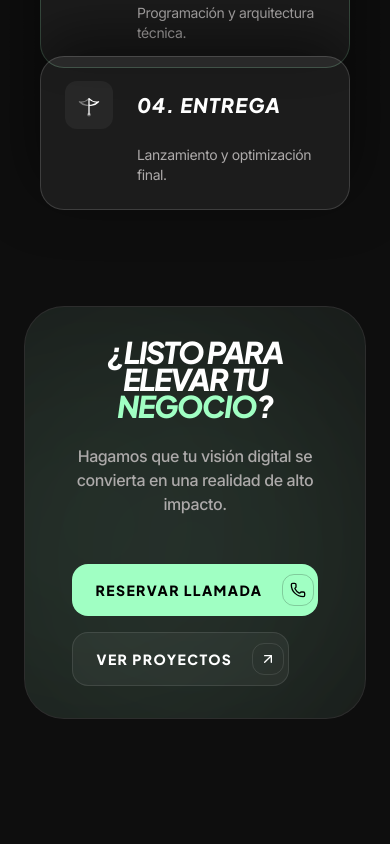
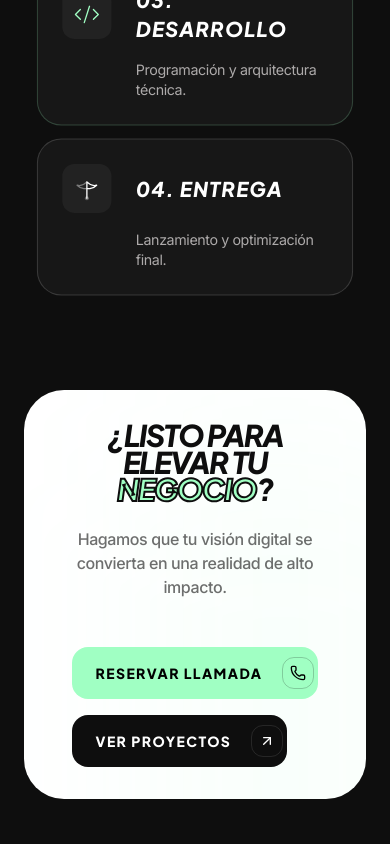
Before and after one commit to lautibus-a11y/PortFolioBroadcast, a React (Vite) app: page / in a window 390 px wide. Shown: the part 5920-6764 px from the top of the page. Built offline with nearby package versions, Linux system fonts and the light colour scheme.

Commit message:
feat(ui): revert accordion stacking and expand white color theme across sections

```diff
--- a/src/components/About.tsx
+++ b/src/components/About.tsx
@@ -166,18 +166,23 @@ export default function About() {
             )}
 
             {tab === "formation" && (
-              <div style={{ borderLeft: "1px solid rgba(255,255,255,0.1)", paddingLeft: "2rem" }}>
+              <div className="space-y-6 pt-4">
                 {formation.map((item, i) => (
-                  <div key={i} style={{ position: "relative", marginBottom: i < formation.length - 1 ? "2.5rem" : 0 }}>
-                    <div style={{
-                      position: "absolute", left: -33, top: 6,
-                      width: 14, height: 14, borderRadius: "50%",
-                      border: "2px solid #a0ffc3", background: "#0e0e0e",
-                      boxShadow: "0 0 10px rgba(160,255,195,0.4)"
-                    }} />
-                    <div style={{ color: "#a0ffc3", fontWeight: 700, marginBottom: 4 }}>{item.title}</div>
-                    <div style={{ color: "rgba(255,255,255,0.45)", fontSize: "0.85rem", lineHeight: 1.6 }}>{item.desc}</div>
-                  </div>
+                  <motion.div
+                    key={i}
+                    initial={{ opacity: 0, x: -20 }}
+                    whileInView={{ opacity: 1, x: 0 }}
+                    transition={{ delay: i * 0.1 }}
+                    className="p-6 bg-white rounded-2xl border border-white/10 shadow-xl group/item"
+                  >
+                    <div className="flex items-center gap-4 mb-3">
+                      <div className="w-8 h-8 rounded-lg bg-[#0e0e0e] flex items-center justify-center">
+                         <div className="w-2 h-2 rounded-full bg-primary shadow-[0_0_10px_rgba(160,255,195,0.8)]" />
+                      </div>
+                      <div className="font-headline font-black text-[#0e0e0e] text-lg uppercase italic tracking-tight">{item.title}</div>
+                    </div>
+                    <div className="text-[#0e0e0e]/60 font-body text-sm leading-relaxed pl-12">{item.desc}</div>
+                  </motion.div>
                 ))}
               </div>
             )}
--- a/src/components/Contact.tsx
+++ b/src/components/Contact.tsx
@@ -20,9 +20,9 @@ export default function Contact() {
 
       {/* Header */}
       <div className="text-center mb-20 md:mb-32">
-        <div className="inline-flex items-center gap-3 px-6 py-2 rounded-full border border-white/10 bg-white/[0.02] mb-10">
-          <MessageCircle className="w-4 h-4 text-primary" />
-          <span className="text-[11px] font-black tracking-[0.3em] uppercase text-white/90">Contacto</span>
+        <div className="inline-flex items-center gap-3 px-6 py-2 rounded-full bg-white mb-10 shadow-[0_0_30px_rgba(255,255,255,0.1)]">
+          <MessageCircle className="w-4 h-4 text-[#0e0e0e]" />
+          <span className="text-[11px] font-black tracking-[0.3em] uppercase text-[#0e0e0e]">Contacto</span>
         </div>
         <h2 className="font-headline text-5xl sm:text-6xl md:text-7xl font-black tracking-tighter leading-[0.9] mb-6">
           <span className="text-white">Hablemos de </span>
--- a/src/components/Footer.tsx
+++ b/src/components/Footer.tsx
@@ -1,22 +1,22 @@
 export default function Footer() {
   return (
-    <footer className="w-full border-t border-white/5 pt-20 pb-12 bg-[#0e0e0e]">
-      <div className="flex flex-col md:flex-row justify-between items-center px-6 md:px-12 max-w-[1440px] mx-auto">
-        <div className="text-xl font-black tracking-tighter text-white mb-8 md:mb-0 uppercase italic font-headline underline decoration-primary decoration-4 underline-offset-8">BroadCast</div>
+    <footer className="w-full pt-16 pb-10 bg-white">
+      <div className="flex flex-col md:flex-row justify-between items-center px-6 md:px-12 max-w-[1440px] mx-auto gap-8 md:gap-0">
+        <div className="text-xl font-black tracking-tighter text-[#0e0e0e] uppercase italic font-headline underline decoration-primary decoration-4 underline-offset-8">BroadCast</div>
 
-        <div className="flex flex-wrap justify-center gap-8 md:gap-12 mb-12 md:mb-0">
+        <div className="flex flex-wrap justify-center gap-8 md:gap-12">
           {["LinkedIn", "GitHub", "Instagram", "Dribbble"].map((social) => (
             <a
               key={social}
               href="#"
-              className="font-body text-xs tracking-widest uppercase text-gray-500 hover:text-primary transition-colors duration-300"
+              className="font-body text-xs tracking-widest uppercase text-[#0e0e0e]/40 hover:text-[#0e0e0e] transition-colors duration-300"
             >
               {social}
             </a>
           ))}
         </div>
 
-        <div className="font-body text-[10px] tracking-widest uppercase text-gray-500">
+        <div className="font-body text-[10px] tracking-widest uppercase text-[#0e0e0e]/40">
           © 2024 THE NEON CURATOR. TODOS LOS DERECHOS RESERVADOS.
         </div>
       </div>
--- a/src/components/Services.tsx
+++ b/src/components/Services.tsx
@@ -234,7 +234,7 @@ export default function Services() {
           </div>
         </ScrollReveal>
 
-        <div className="flex flex-col max-w-3xl mx-auto px-4 sm:px-0 relative" style={{ gap: 0 }}>
+        <div className="flex flex-col gap-4 max-w-3xl mx-auto px-4 sm:px-0">
           {steps.map((step, i) => (
             <motion.div
               key={step.title}
@@ -242,26 +242,11 @@ export default function Services() {
               whileInView="open"
               viewport={{ margin: "-25% 0px -25% 0px", amount: 0.3 }}
               variants={{
-                open: {
-                  backgroundColor: "rgba(255,255,255,0.06)",
-                  borderColor: step.color,
-                  scale: 1,
-                  y: 0,
-                  zIndex: 10,
-                  boxShadow: "0 -20px 60px rgba(0,0,0,0.5)"
-                },
-                closed: {
-                  backgroundColor: "rgba(255,255,255,0.01)",
-                  borderColor: "rgba(255,255,255,0.05)",
-                  scale: 0.97,
-                  y: i === 0 ? 0 : -16,
-                  zIndex: i,
-                  boxShadow: "none"
-                }
+                open: { backgroundColor: "rgba(255,255,255,0.04)", borderColor: step.color, scale: 1.02 },
+                closed: { backgroundColor: "rgba(255,255,255,0.01)", borderColor: "rgba(255,255,255,0.05)", scale: 1 }
               }}
               transition={{ duration: 0.5, ease: [0.16, 1, 0.3, 1] }}
               className="border rounded-3xl p-6 sm:p-8 overflow-hidden flex flex-col justify-center relative"
-              style={{ marginTop: i === 0 ? 0 : "-12px" }}
             >
               <div className="flex items-center gap-6">
                 <div className="w-12 h-12 sm:w-16 sm:h-16 rounded-xl bg-white/[0.05] flex items-center justify-center shrink-0">
@@ -289,25 +274,34 @@ export default function Services() {
       </div>
 
       <ScrollReveal direction="none" distance={0} scale={true} blur={true}>
-        <div className="flex flex-col lg:flex-row justify-between items-center gap-12 bg-white/[0.03] backdrop-blur-3xl p-8 sm:p-12 md:p-16 rounded-[2.5rem] sm:rounded-[4rem] border border-white/10 relative overflow-hidden group text-center lg:text-left">
+        <div className="flex flex-col lg:flex-row justify-between items-center gap-12 bg-white p-8 sm:p-12 md:p-16 rounded-[2.5rem] sm:rounded-[4rem] relative overflow-hidden group text-center lg:text-left">
           <div className="relative z-10 max-w-xl">
-            <h3 className="font-headline text-3xl sm:text-4xl md:text-6xl font-black mb-6 leading-[0.9] uppercase italic tracking-tighter">
-              ¿Listo para <br/> elevar tu <br/> <span className="text-primary">negocio</span>?
+            <h3 className="font-headline text-3xl sm:text-4xl md:text-6xl font-black mb-6 leading-[0.9] uppercase italic tracking-tighter text-[#0e0e0e]">
+              ¿Listo para <br/> elevar tu <br/> <span className="text-primary" style={{ WebkitTextStroke: "2px #0e0e0e" }}>negocio</span>?
             </h3>
-            <p className="text-on-surface-variant text-base sm:text-lg font-medium">Hagamos que tu visión digital se convierta en una realidad de alto impacto.</p>
+            <p className="text-[#0e0e0e]/60 text-base sm:text-lg font-medium">Hagamos que tu visión digital se convierta en una realidad de alto impacto.</p>
           </div>
           <div className="relative z-10 flex flex-col sm:flex-row gap-4 sm:gap-6 w-fit mx-auto lg:w-auto lg:mx-0">
             <a href="https://wa.me/5491172023171" target="_blank" rel="noopener noreferrer" className="w-fit">
               <Button icon={Phone} variant="primary">Reservar Llamada</Button>
             </a>
             <a href="#proyectos" className="w-fit">
-              <Button icon={ArrowUpRight} variant="secondary">Ver Proyectos</Button>
+              <motion.button
+                whileHover={{ scale: 1.02 }}
+                whileTap={{ scale: 0.98 }}
+                className="group flex items-center p-1 rounded-2xl bg-[#0e0e0e] text-white transition-all duration-300 hover:bg-[#1a1a1a]"
+              >
+                <span className="px-5 sm:px-7 py-3 sm:py-3.5 font-headline font-black uppercase tracking-widest text-sm sm:text-base">
+                  Ver Proyectos
+                </span>
+                <div className="w-8 h-8 sm:w-12 sm:h-12 flex items-center justify-center rounded-xl border border-white/10">
+                  <ArrowUpRight className="w-4 h-4 sm:w-5 sm:h-5" />
+                </div>
+              </motion.button>
             </a>
           </div>
-
-          {/* Decorative elements */}
-          <div className="absolute top-[-20%] right-[-10%] w-[600px] h-[600px] bg-primary/10 blur-[150px] rounded-full group-hover:bg-primary/20 transition-colors duration-1000"></div>
-          <div className="absolute bottom-[-10%] left-[-10%] w-[400px] h-[400px] bg-primary/5 blur-[100px] rounded-full"></div>
+          {/* Subtle primary glow on white */}
+          <div className="absolute top-0 right-0 w-[50%] h-[200%] bg-primary/10 blur-[120px] rounded-full"></div>
         </div>
       </ScrollReveal>
     </section>
```
Also changed, not shown: src/components/Portfolio.tsx (+5 -5 lines).
